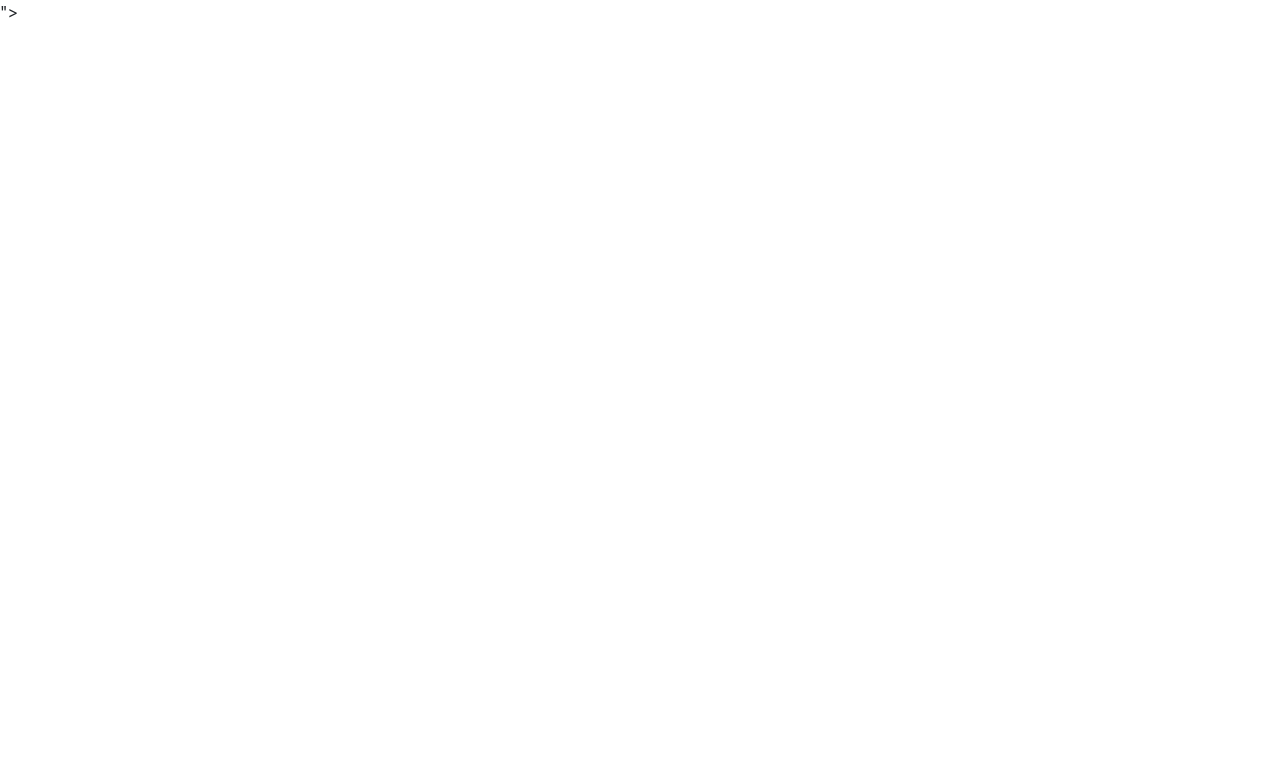
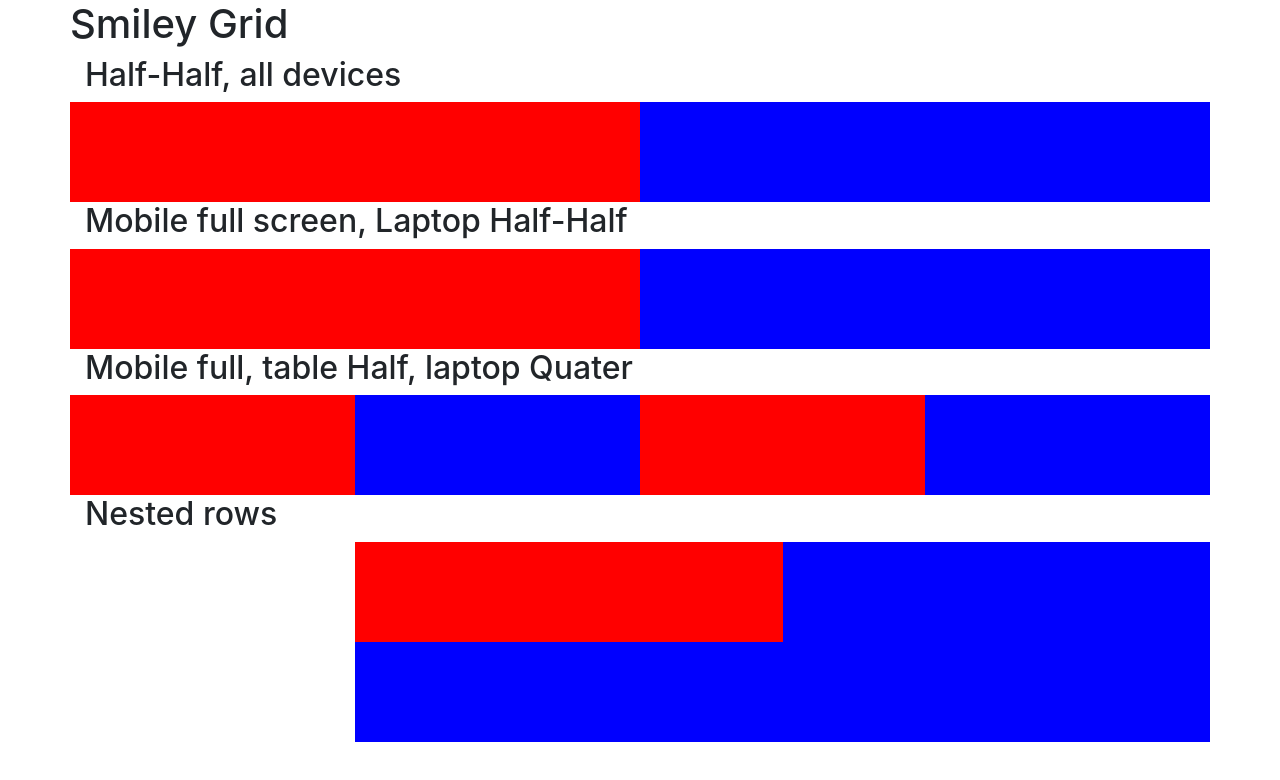
Before and after one commit to alanbraithwaite/smiley, a plain HTML site: page index.html in a window 1280 px wide. Drawn offline with nearby package versions, Linux system fonts and the light colour scheme.

Commit message:
Initial code

```diff
--- a/index.html
+++ b/index.html
@@ -8,23 +8,52 @@
     <title>Smileyface</title>
     <link rel="stylesheet" href="style.css">
     <link rel="stylesheet" href="https://stackpath.bootstrapcdn.com/bootstrap/4.1.3/css/bootstrap.min.css" integrity="sha384-MCw98/SFnGE8fJT3GXwEOngsV7Zt27NXFoaoApmYm81iuXoPkFOJwJ8ERdknLPMO"
-        crossorigin="anonymous">">
+        crossorigin="anonymous">
 </head>
 
 <body>
     <div class="container">
-        <div class="row white box">
-            <div class="row red box"></div>
-            <div class="col-sm-12"></div>
-            <div class="col"></div>
-            <div class="col"></div>
-            <div class="col"></div>
-            <div class="col"></div>
-            <div class="col"></div>
-            <div class="col"></div>
-            <div class="col"></div>
+        <div class="smiley"></div>
+        <div class="row">
+            <h1>Smiley Grid</h1>
         </div>
-        <div class="g"></div>
+        <div class="row ">
+            <div class="col-12">
+                <h2>Half-Half, all devices</h2>
+            </div>
+            <div class="col-6 red box"></div>
+            <div class="col-6 blue box"></div>
+        </div>
+        <div class="row">
+            <div class="col-12">
+                <h2>Mobile full screen, Laptop Half-Half</h2>
+            </div>
+            <div class="col-6 red box"></div>
+            <div class="col-6 blue box"></div>
+        </div>
+        <div class="row">
+            <div class="col-12">
+                <h2>Mobile full, table Half, laptop Quater</h2>
+            </div>
+            <div class="col-3 red box"></div>
+            <div class="col-3 blue box"></div>
+            <div class="col-3 red box"></div>
+            <div class="col-3 blue box"></div>
+        </div>
+        <div class="row">
+            <div class="col-12">
+                <h2>Nested rows</h2>
+            </div>
+            <div class="col-3 box"></div>
+            <div class="col-9 box">
+                <div class="row">
+                    <div class="col-6 red box"></div>
+                    <div class="col-6 blue box"></div>
+                    <div class="col-12 blue box"></div>
+                </div>
+            </div>
+        </div>
+    </div>
     </div>
 </body>
 
--- a/style.css
+++ b/style.css
@@ -0,0 +1,19 @@
+.blue{
+  background-color: blue;
+}
+
+
+
+.red{
+  background-color: red;
+}
+
+
+.box{
+  height: 100px;
+}
+
+.smiley{
+background-color: blueviolet;
+border-radius: 80%;
+}
```
